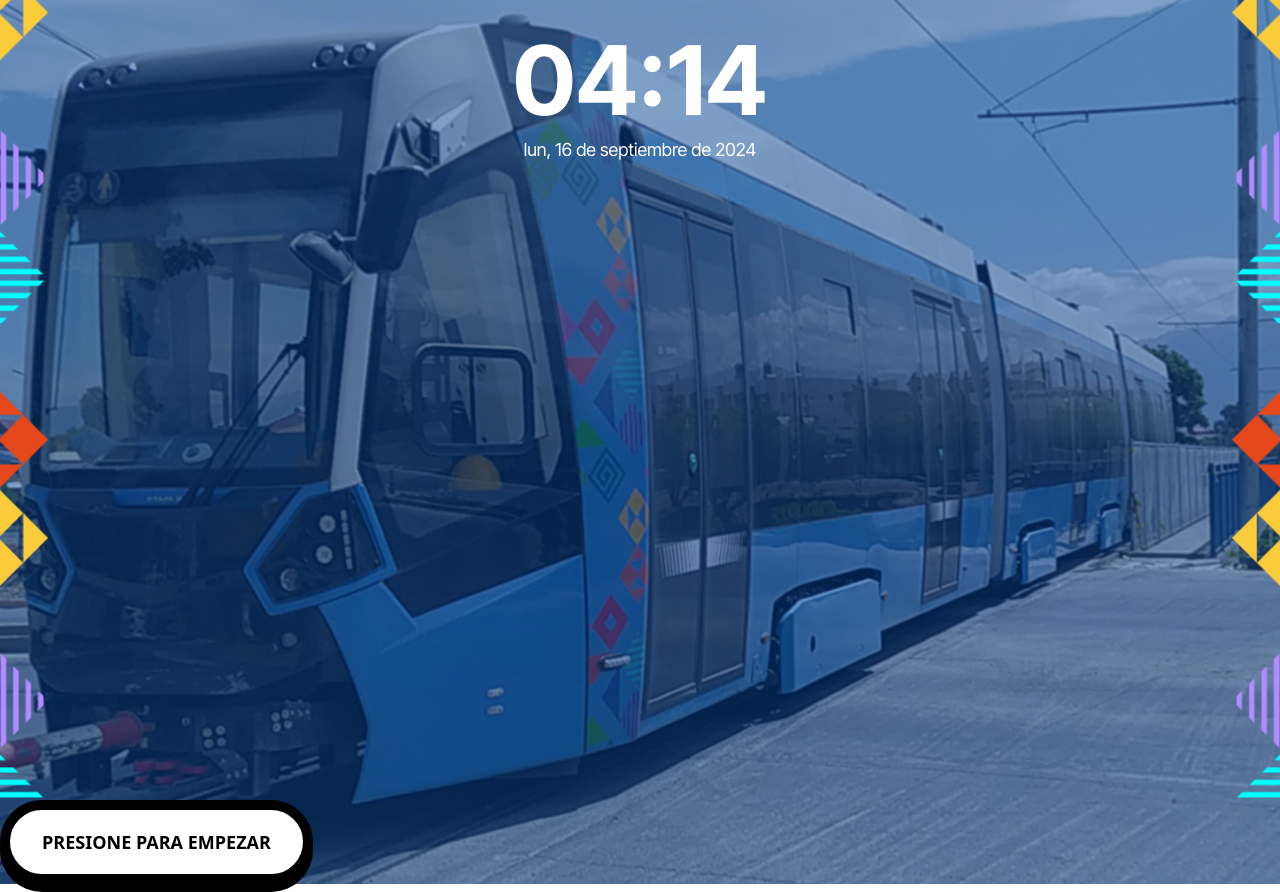
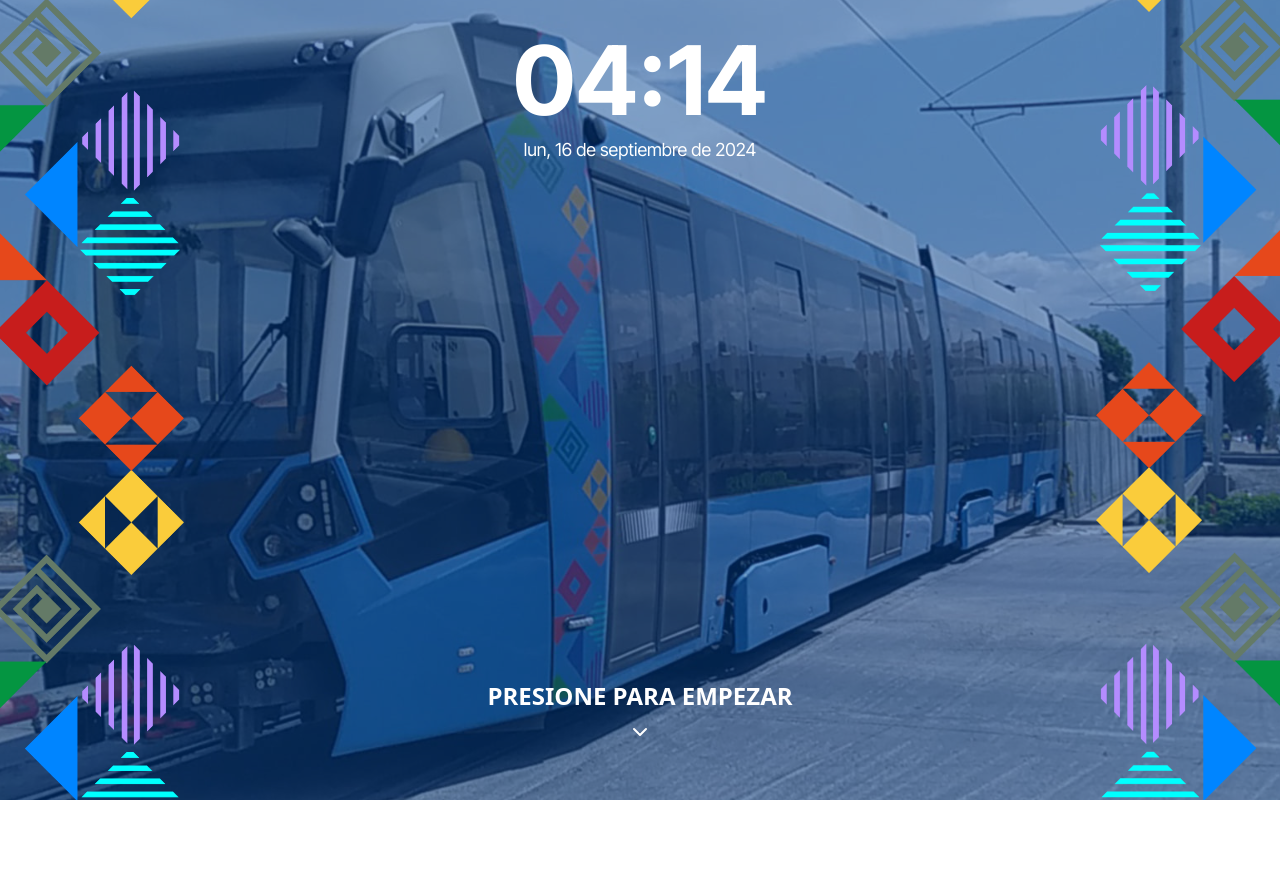
Before and after one commit to MaverickDev07/Front-MiTren, a React (Vite) app: page / in a window 1280 px wide. After the commit the page ends 800 px from the top, so only its background shows below. Built offline with nearby package versions, Linux system fonts and the light colour scheme.

Commit message:
Modificacion: correciones y errores

```diff
--- a/src/components/BackgroundEffect.tsx
+++ b/src/components/BackgroundEffect.tsx
@@ -1,34 +1,53 @@
-// import { useState } from "react"
-import cn from "classnames"
-import { memo } from "react"
+import cn from "classnames";
 
 const BackgroundEffect = ({
   unnotted = false,
-  width = 'w-48'
 }: BackgroundEffectProps & { width?: string }) => {
-
   return (
     <>
-      <div className={
-        cn(
-          "fixed top-0 -left-2 min-h-screen " + width + " bg-pattern-left bg-cover bg-right-bottom transition duration-75",
-          unnotted ? 'animate-unnotted-decoration-left': 'animate-notted-decoration-left'
+      <div
+        className={cn(
+          "fixed top-0 -left-2 min-h-screen bg-pattern-left w-48 bg-cover bg-right-bottom transition duration-75",
+          unnotted ? "animate-unnotted-decoration-left" : "animate-notted-decoration-left"
         )}
       ></div>
-      <div className={
-        cn(
-          "fixed top-0 -right-2 min-h-screen " + width + " bg-pattern-right bg-cover bg-left-bottom transition duration-75",
-          unnotted ? 'animate-unnotted-decoration-right': 'animate-notted-decoration-right'
+      <div
+        className={cn(
+          "fixed top-0 -right-2 min-h-screen bg-pattern-right w-48 bg-cover bg-left-bottom transition duration-75 ",
+          unnotted ? "animate-unnotted-decoration-right" : "animate-notted-decoration-right"
         )}
       ></div>
     </>
-  )
-}
+  );
+};
+
+{ /*const BackgroundEffect = ({ arreglar componente no funcionan el cambio de ancho
+  unnotted = false,
+  width = 'w-14'
+}: BackgroundEffectProps & { width?: string }) => {
+  return (
+    <>
+      <div
+        className={cn(
+          "fixed top-0 -left-2 min-h-screen bg-pattern-left bg-cover bg-right-bottom transition duration-75",
+          width,
+          unnotted ? "animate-unnotted-decoration-left" : "animate-notted-decoration-left"
+        )}
+      ></div>
+      <div
+        className={cn(
+          "fixed top-0 -right-2 min-h-screen bg-pattern-right bg-cover bg-left-bottom transition duration-75",
+          width,
+          unnotted ? "animate-unnotted-decoration-right" : "animate-notted-decoration-right"
+        )}
+      ></div>
+    </>
+  );
+};*/}
 
 type BackgroundEffectProps = {
-  unnotted?: boolean
-}
+  unnotted?: boolean;
+  // width?: string;
+};
 
-export default BackgroundEffect
-
-export const BackgroundEffectMemo = memo(BackgroundEffect)
+export default BackgroundEffect;
--- /dev/null
+++ b/src/components/ButtonHome.tsx
@@ -0,0 +1,63 @@
+import { ReactNode } from "react";
+import cn from "classnames";
+import { NavLink } from "react-router-dom";
+
+type ButtonHomeProps = {
+  children?: ReactNode;
+  to?: string;
+  className?: string;
+  type?: "submit" | "button" | "reset";
+  fontSize?: string;
+  fontFamily?: string;
+  textColor?: string;
+  backgroundColor?: string;
+};
+
+const ButtonHome = ({
+  children,
+  to = "/",
+  className = "",
+  type = "button",
+  fontSize = "text-2xl",
+  fontFamily = "font-sans",
+  textColor = "text-white",
+  backgroundColor = "bg-transparent",
+}: ButtonHomeProps) => {
+  return (
+    <div className="absolute bottom-10 flex justify-center w-full">
+      <NavLink to={to} className="inline-flex relative">
+        <button
+          type={type}
+          className={cn(
+            "relative z-10",
+            "flex flex-col justify-center items-center py-4 px-6",
+            fontSize,
+            fontFamily,
+            textColor,
+            backgroundColor,
+            "font-semibold",
+            "hover:text-gray-300",
+            "transition duration-200 ease-in-out",
+            className
+          )}
+        >
+          {children}
+          <svg
+            className={`h-6 w-6 ${textColor} mt-2`}
+            viewBox="0 0 24 24"
+            fill="none"
+            stroke="currentColor"
+            strokeWidth="2"
+            strokeLinecap="round"
+            strokeLinejoin="round"
+          >
+            <polyline points="6 9 12 15 18 9" />
+          </svg>
+        </button>
+        <span className="absolute w-full h-full opacity-10 z-0 top-1"></span>
+      </NavLink>
+    </div>
+  );
+};
+
+export default ButtonHome;
--- a/src/components/ButtonLink.tsx
+++ b/src/components/ButtonLink.tsx
@@ -7,13 +7,13 @@ const ButtonLink = ({
   to = "/",
   className = "",
   type = "button",
-  fontSize = "text-2xl", // Prop para tamaño de letra
-  fontFamily = "font-interTight", // Prop para tipografía
-  rounded = "rounded-[44px]", // Prop para redondeo
-  textColor = "text-black", // Prop para color de letra
-  borderColor = "border-black", // Prop para color de borde
-  borderVisible = true, // Prop para visibilidad del borde
-  backgroundColor = "bg-white", // Prop para color de fondo
+  fontSize = "text-2xl",
+  fontFamily = "font-interTight",
+  rounded = "rounded-[44px]",
+  textColor = "text-black",
+  borderColor = "border-black",
+  borderVisible = true,
+  backgroundColor = "bg-white",
 }: ButtonLinkProps) => {
   return (
     <NavLink to={to} className="inline-flex relative">
@@ -23,14 +23,14 @@ const ButtonLink = ({
           "relative z-[1]",
           "inline-flex justify-center items-center gap-4 p-8",
           "w-full",
-          fontSize, // Usar la prop fontSize
+          fontSize,
           "uppercase",
-          fontFamily, // Usar la prop fontFamily
-          textColor, // Usar la prop textColor
+          fontFamily,
+          textColor,
           "font-bold select-none",
-          rounded, // Usar la prop rounded
-          borderVisible ? `${borderColor} border-[10px]` : "border-0", // Condicional para el borde
-          backgroundColor, // Usar la prop backgroundColor
+          rounded,
+          borderVisible ? `${borderColor} border-[10px]` : "border-0",
+          backgroundColor,
           "active:translate-y-1 transition duration-[25ms] ease-linear active:opacity-85",
           "h-[82px]",
           className
@@ -48,13 +48,13 @@ type ButtonLinkProps = {
   to?: string
   className?: string
   type?: "submit" | "button" | "reset"
-  fontSize?: string // Prop para tamaño de letra
-  fontFamily?: string // Prop para tipografía
-  rounded?: string // Prop para redondeo
-  textColor?: string // Prop para color de letra
-  borderColor?: string // Prop para color de borde
-  borderVisible?: boolean // Prop para visibilidad del borde
-  backgroundColor?: string // Prop para color de fondo
+  fontSize?: string
+  fontFamily?: string
+  rounded?: string
+  textColor?: string
+  borderColor?: string
+  borderVisible?: boolean
+  backgroundColor?: string
 }
 
 export default ButtonLink
--- a/src/components/DateTimeDisplay.tsx
+++ b/src/components/DateTimeDisplay.tsx
@@ -1,7 +1,7 @@
 import React, { useEffect, useState } from 'react';
 
 type DateTimeDisplayProps = {
-  fontSize?: string; // Prop para controlar el tamaño de la tipografía
+  fontSize?: string;
 };
 
 const DateTimeDisplay: React.FC<DateTimeDisplayProps> = ({ fontSize = "text-4xl" }) => {
--- a/src/pages/home/components/HomeMenu.tsx
+++ b/src/pages/home/components/HomeMenu.tsx
@@ -1,13 +1,19 @@
 import MiTrenLogo from "@/assets/brand/mitren-logo.webp"
+import BackgroundEffect from "@/components/BackgroundEffect"
 import ButtonLink from '@/components/ButtonLink'
+import { useLocation } from "react-router"
 
 const HomeMenu = () => {
+  const location = useLocation()
+  const path = location.pathname
+  const unnotted = path !== '/'
   return (
     <div className="w-full min-h-screen">
+    <BackgroundEffect unnotted={unnotted}/>
       <div className="w-full flex flex-col justify-center items-center">
         <img src={MiTrenLogo} alt="Mi Tren Logo" className="w-36 h-36 my-20" />
         <div className="flex flex-col gap-8 w-full sm:w-96">
-          <ButtonLink to="/tickets" className="bg-white h-[82px]" fontSize="text-lg" fontFamily="font-sans">
+          <ButtonLink to="/tickets" className="bg-white h-[82px]">
             COMPRAR TICKET
           </ButtonLink>
           <ButtonLink to="/tarjetanfc" className="bg-white h-[82px]">
--- a/src/pages/home/components/HomeReposePage.tsx
+++ b/src/pages/home/components/HomeReposePage.tsx
@@ -1,7 +1,7 @@
 import DateTimeDisplay from "@/components/DateTimeDisplay.tsx";
 import BackgroundEffect from "@/components/BackgroundEffect"
 import { useLocation } from "react-router"
-import ButtonLink from "@/components/ButtonLink";
+import ButtonHome from "@/components/ButtonHome";
 
 const HomeReposePage = () => {
   const location = useLocation()
@@ -10,11 +10,13 @@ const HomeReposePage = () => {
 
   return (
     <div className="relative z-10 text-white">
-      <BackgroundEffect unnotted={unnotted} width="w-14" />
+      <BackgroundEffect unnotted={unnotted} />
+      <div>
         <DateTimeDisplay fontSize="text-8xl" />
-        <ButtonLink to="/menu" fontSize="text-lg" fontFamily="font-sans">
-        PRESIONE PARA EMPEZAR
-      </ButtonLink>
+        <ButtonHome to="/Menu" className="hover:text-white">
+          PRESIONE PARA EMPEZAR
+        </ButtonHome>
+      </div>
     </div>
   );
 }
```
